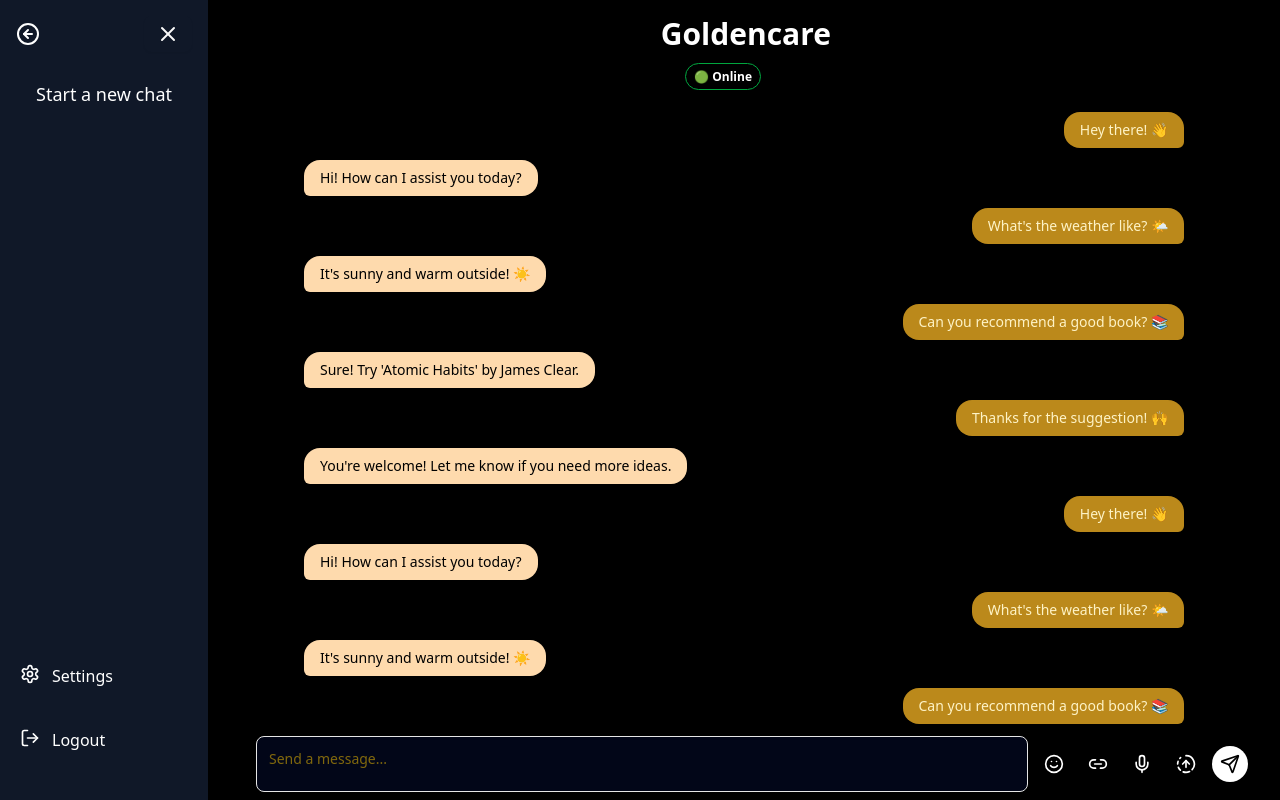
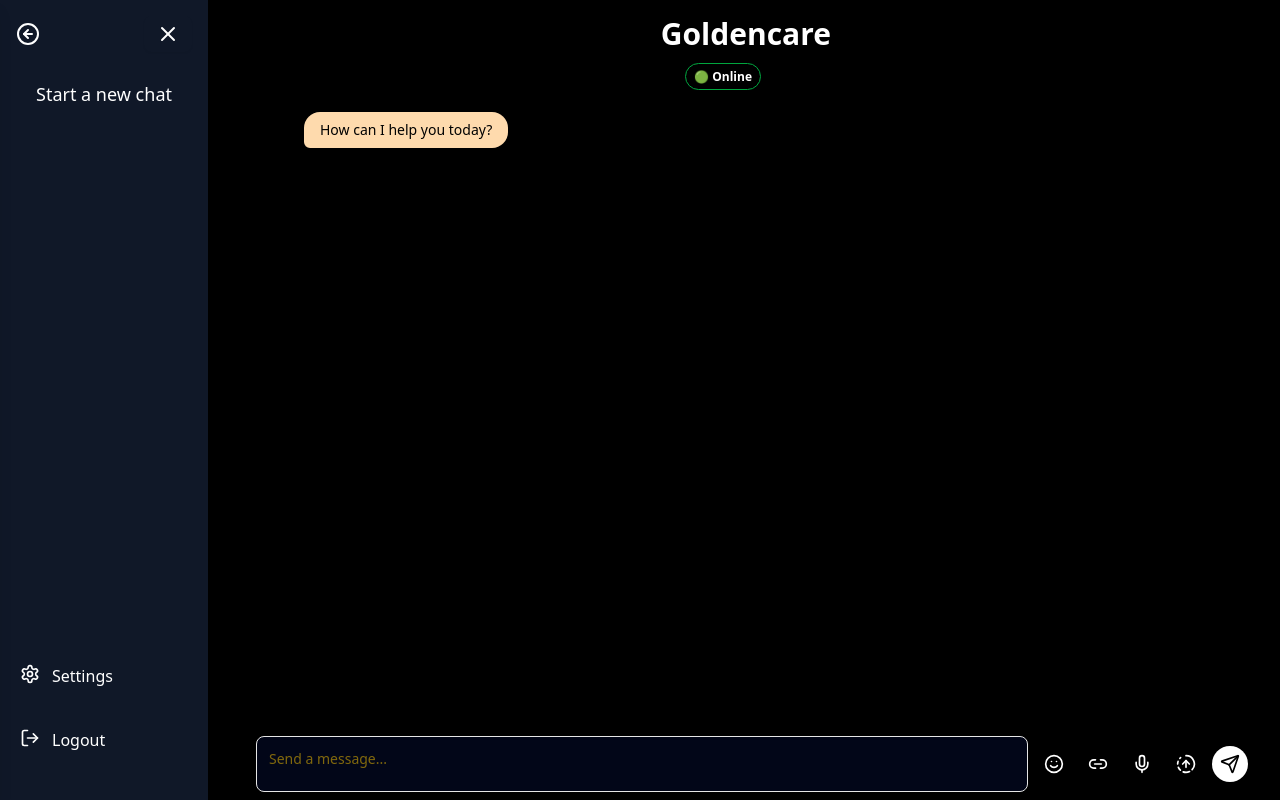
Before and after one commit to jayesh-verma-code/Project-N, a Next.js app: page /goldencare/chat in a window 1280 px wide. Built offline with nearby package versions, Linux system fonts and the light colour scheme.

Commit message:
Add redirection to button, Functionality in chatbots(Mindease,goldencare)

```diff
--- a/app/goldencare/chat/page.tsx
+++ b/app/goldencare/chat/page.tsx
@@ -1,38 +1,72 @@
 'use client';
-import { useState } from 'react';
+import { useEffect, useState } from 'react';
 import { Button } from "@/components/ui/button";
 import { CircleArrowLeft, CircleFadingArrowUp, Link2, LogOut, MenuIcon, Mic, Send, Settings, Smile, XIcon } from "lucide-react";
 import Link from 'next/link';
 
+// Define message type
 type Msg = { id: number; text: string };
 
-const chat: Msg[] = [
-    { id: 1, text: "Hey there! 👋" },
-    { id: 2, text: "Hi! How can I assist you today?" },
-    { id: 1, text: "What's the weather like? 🌤️" },
-    { id: 2, text: "It's sunny and warm outside! ☀️" },
-    { id: 1, text: "Can you recommend a good book? 📚" },
-    { id: 2, text: "Sure! Try 'Atomic Habits' by James Clear." },
-    { id: 1, text: "Thanks for the suggestion! 🙌" },
-    { id: 2, text: "You're welcome! Let me know if you need more ideas." },
-    { id: 1, text: "Hey there! 👋" },
-    { id: 2, text: "Hi! How can I assist you today?" },
-    { id: 1, text: "What's the weather like? 🌤️" },
-    { id: 2, text: "It's sunny and warm outside! ☀️" },
-    { id: 1, text: "Can you recommend a good book? 📚" },
-    { id: 2, text: "Sure! Try 'Atomic Habits' by James Clear." },
-    { id: 1, text: "Thanks for the suggestion! 🙌" },
-    { id: 2, text: "You're welcome! Let me know if you need more ideas." },
+// Predefined chat responses
+const predefinedChat: Msg[] = [
+
+    { id: 2, text: "How can I stay active and healthy?" },
+    { id: 2, text: "It's important to stay active. You can start by taking daily walks, doing stretches, or joining a fitness class!" },
+    { id: 2, text: "What are some tips for a balanced diet?" },
+    { id: 2, text: "Eat a variety of whole foods, including vegetables, fruits, lean proteins, and whole grains. Drink plenty of water and avoid processed foods." },
+    { id: 2, text: "How do I manage stress?" },
+    { id: 2, text: "Try meditation, deep breathing exercises, or yoga. Regular physical activity can also help reduce stress." },
+    { id: 2, text: "What should I do to get better sleep?" },
+    { id: 2, text: "Create a relaxing bedtime routine, avoid caffeine in the evening, and make sure your bedroom is quiet and dark." },
+    { id: 2, text: "Can you recommend ways to improve mental health?" },
+    { id: 2, text: "Consider practicing mindfulness, seeking social support, and talking to a mental health professional if needed." },
+    { id: 2, text: "How much water should I drink daily?" },
+    { id: 2, text: "The general recommendation is 8 cups (64 ounces) a day, but it depends on your body, activity level, and climate." },
+    { id: 2, text: "What are some good habits for staying healthy long-term?" },
+    { id: 2, text: "Get regular exercise, eat nutritious foods, stay hydrated, sleep well, manage stress, and avoid harmful habits like smoking or excessive drinking." },
+    { id: 2, text: "Thanks for the tips! 👏" },
+    { id: 2, text: "You're welcome! Stay healthy and feel free to ask if you need more advice!" }
 ];
-
-
 
 
 export default function GoldencareLandingPage() {
   const [sidebarOpen, setSidebarOpen] = useState(true);
   const [sidebarDrawerOpen, setSidebarDrawerOpen] = useState(false);
   const [input, setInput] = useState('');
-    const handleSend = () => { };
+  const [messages, setMessages] = useState<Msg[]>([]);
+  const [loading, setLoading] = useState(false);
+  const [responseIndex, setResponseIndex] = useState(0);
+
+  useEffect(() => {
+    setLoading(true)
+    setTimeout(() => {
+        setMessages([{ id: 2, text: "How can I help you today?" }]);  // First bot message
+        setLoading(false); // remove typing indicator
+    }, 1000);
+
+}, []);
+  const handleSend = () => {
+    if (!input.trim()) return;
+
+    const newMsg: Msg = { id: 1, text: input };
+    setMessages(prev => [...prev, newMsg]);
+    setInput('');
+    setLoading(true);
+
+    setTimeout(() => {
+      setLoading(false);
+      const nextResponse = predefinedChat[responseIndex % predefinedChat.length];
+      setMessages(prev => [...prev, nextResponse]);
+      setResponseIndex(prev => prev + 1);
+    }, 2000);
+  };
+
+  const handleKeyDown = (e: React.KeyboardEvent<HTMLTextAreaElement>) => {
+    if (e.key === 'Enter' && !e.shiftKey) {
+      e.preventDefault();
+      handleSend();
+    }
+  };
 
   return (
     <div className="flex h-screen overflow-hidden relative">
@@ -41,11 +75,38 @@
         {sidebarOpen && (
           <div className="flex flex-col h-full">
             <div className="flex justify-between items-center p-4">
-                            <Link href={"#"} className="text-xl font-bold">
-                                <CircleArrowLeft className='size-6' />
+              <Link href="#" className="text-xl font-bold">
+                <CircleArrowLeft className='size-6 text-white' />
               </Link>
               <Button onClick={() => setSidebarOpen(false)} className='bg-transparent cursor-pointer hover:bg-slate-800'>
-                                <XIcon className="size-6" />
+                <XIcon className="size-6 text-white" />
+              </Button>
+            </div>
+            <div>
+              <h1 className='text-center text-lg mt-3'>Start a new chat</h1>
+            </div>
+            <ul className="flex flex-col h-full justify-end overflow-y-auto space-y-2 px-1 pb-8">
+              <li className='flex gap-3 w-full p-4 cursor-pointer hover:bg-gray-700 rounded-md items-start text-base'>
+                <Settings className='size-5 text-white' /> Settings
+              </li>
+              <li className='flex gap-3 w-full p-4 cursor-pointer hover:bg-gray-700 rounded-md items-start text-base'>
+                <LogOut className='size-5 text-white' /> Logout
+              </li>
+            </ul>
+          </div>
+        )}
+      </div>
+
+      {/* Sidebar for mobile */}
+      <div className={`fixed top-0 left-0 h-screen w-60 bg-white/10 backdrop-blur-md text-white p-4 z-40 transform transition-transform duration-300 ease-in-out border-r border-white/20 shadow-lg ${sidebarDrawerOpen ? 'translate-x-0' : '-translate-x-full'}`}>
+        {sidebarDrawerOpen && (
+          <div className="flex flex-col h-full">
+            <div className="flex justify-between items-center p-1">
+              <Link href="#" className="text-xl font-bold">
+                <CircleArrowLeft className='size-6 text-white' />
+              </Link>
+              <Button onClick={() => setSidebarDrawerOpen(false)} className='bg-transparent hover:bg-slate-800 cursor-pointer'>
+                <XIcon className="size-6 text-white" />
               </Button>
             </div>
             <div>
@@ -63,34 +124,8 @@
         )}
       </div>
 
-            {/* Sidebar for mobile */}
-            <div className={`fixed top-0 left-0 h-screen w-60 bg-slate-900 text-white p-4 z-40 transform transition-transform duration-300 ease-in-out ${sidebarDrawerOpen ? 'translate-x-0' : '-translate-x-full'}`}>
-                {sidebarDrawerOpen && (
-                    <div className="flex flex-col h-full">
-                        <div className="flex justify-between items-center p-1">
-                            <Link href={"#"} className="text-xl font-bold">
-                                <CircleArrowLeft className='size-6' />
-                            </Link>
-                            <Button onClick={() => setSidebarDrawerOpen(false)} className='bg-transparent hover:bg-slate-800 cursor-pointer'>
-                                <XIcon className="size-6" />
-                            </Button>
-                        </div>
-                        <div>
-                            <h1 className='text-center text-lg mt-3'>Start a new chat</h1>
-                        </div>
-                        <ul className="flex flex-col h-full justify-end overflow-y-auto space-y-2 px-1 pb-8">
-                            <li className='flex gap-3 w-full p-4 cursor-pointer hover:bg-gray-700 rounded-md items-start text-base'>
-                                <Settings className='size-5' /> Settings
-                            </li>
-                            <li className='flex gap-3 w-full p-4 cursor-pointer hover:bg-gray-700 rounded-md items-start text-base'>
-                                <LogOut className='size-5' /> Logout
-                            </li>
-                        </ul>
-                    </div>
-                )}
-            </div>
       {/* Main Chat Area */}
-            <div className={`flex-1 flex-col bg-gray-100 overflow-y-auto relative cursor-default transition-all duration-300 ${sidebarOpen ? 'lg:pl-52' : ''}`}>
+      <div className={`flex-1 flex-col bg-black overflow-y-auto relative cursor-default transition-all duration-300 ${sidebarOpen ? 'lg:pl-52' : ''}`}>
         {/* Top bar */}
         <div className='bg-black p-4 text-blue-700 fixed w-full z-20'>
           {!sidebarOpen && (
@@ -115,23 +150,27 @@
             <span className={`w-16 text-xs border border-green-600 px-2 py-1 rounded-full mt-2 ${sidebarOpen ? 'ml-[3%]' : 'text-center'}`}>🟢 Online</span>
           </h1>
         </div>
+
         {/* Chat messages */}
-                <section className={`flex-1 overflow-y-auto py-28 px-2 w-full lg:px-24 scroll-smooth ${sidebarDrawerOpen ? 'opacity-30' : ''} bg-black`}>
+        <section className={`flex-1 min-h-screen overflow-y-auto py-28 px-2 w-full lg:px-24 scroll-smooth ${sidebarDrawerOpen ? 'blur-xs' : ''} bg-black`}>
           <div className="flex flex-col gap-3">
-                        {chat.map((m, idx) =>
+            {messages.map((m, idx) =>
               m.id === 1 ? (
                 <UserBubble key={idx}>{m.text}</UserBubble>
               ) : (
                 <BotBubble key={idx}>{m.text}</BotBubble>
               )
             )}
+            {loading && <LoadingBubble />}
           </div>
         </section>
+
         {/* Input area fixed at the bottom */}
         <div className={`flex items-center justify-center px-4 py-2 bg-black shadow-md fixed bottom-0 left-0 w-full lg:px-8 gap-2 z-10 ${sidebarOpen ? 'lg:pl-64' : ''} ${sidebarDrawerOpen ? 'blur-xs' : ''}`}>
           <textarea
             value={input}
             onChange={(e) => setInput(e.target.value)}
+            onKeyDown={handleKeyDown}
             placeholder="Send a message..."
             className="h-14 p-3 text-yellow-400 bg-slate-950 text-sm rounded-md shadow-sm resize-none overflow-y-auto w-[80%] outline-none border"
           />
@@ -158,7 +197,6 @@
   );
 }
 
-
 function UserBubble({ children }: { children: React.ReactNode }) {
   return (
     <div className="ml-auto flex max-w-[75%] items-end gap-2">
@@ -169,7 +207,6 @@
   );
 }
 
-
 function BotBubble({ children }: { children: React.ReactNode }) {
   return (
     <div className="mr-auto flex max-w-[75%] items-end gap-2">
@@ -179,3 +216,15 @@
     </div>
   );
 }
+
+function LoadingBubble() {
+  return (
+    <div className="mr-auto flex max-w-[75%] items-end gap-2">
+      <div className="rounded-2xl rounded-bl-sm bg-[#FEDAAD] text-black px-4 py-2 text-sm shadow flex items-center gap-1">
+        <div className="w-1 h-2 rounded-full bg-black animate-bounce [animation-delay:0s]" />
+        <div className="w-1 h-2 rounded-full bg-black animate-bounce [animation-delay:0.2s]" />
+        <div className="w-1 h-2 rounded-full bg-black animate-bounce [animation-delay:0.4s]" />
+      </div>
+    </div>
+  );
+}
--- a/app/mindease/chat/page.tsx
+++ b/app/mindease/chat/page.tsx
@@ -1,38 +1,66 @@
-'use client';
-
-import { useState } from 'react';
+'use client'
+import { useEffect, useState } from 'react';
 import { Button } from "@/components/ui/button";
 import { CircleArrowLeft, CircleFadingArrowUp, Link2, LogOut, MenuIcon, Mic, Send, Settings, Smile, XIcon } from "lucide-react";
 import Link from 'next/link';
 
+// Define message type
 type Msg = { id: number; text: string };
 
-const chat: Msg[] = [
-    { id: 1, text: "Hey there! 👋" },
-    { id: 2, text: "Hi! How can I assist you today?" },
-    { id: 1, text: "What's the weather like? 🌤️" },
-    { id: 2, text: "It's sunny and warm outside! ☀️" },
-    { id: 1, text: "Can you recommend a good book? 📚" },
-    { id: 2, text: "Sure! Try 'Atomic Habits' by James Clear." },
-    { id: 1, text: "Thanks for the suggestion! 🙌" },
-    { id: 2, text: "You're welcome! Let me know if you need more ideas." },
-    { id: 1, text: "Hey there! 👋" },
-    { id: 2, text: "Hi! How can I assist you today?" },
-    { id: 1, text: "What's the weather like? 🌤️" },
-    { id: 2, text: "It's sunny and warm outside! ☀️" },
-    { id: 1, text: "Can you recommend a good book? 📚" },
-    { id: 2, text: "Sure! Try 'Atomic Habits' by James Clear." },
-    { id: 1, text: "Thanks for the suggestion! 🙌" },
-    { id: 2, text: "You're welcome! Let me know if you need more ideas." },
-];
+// Predefined chat responses
+const predefinedChat: Msg[] = [
+    { id: 2, text: "Hey there! 👋 Welcome to your daily dose of health tips." },
+    { id: 2, text: "How are you feeling today? Remember, checking in with yourself is important." },
+    { id: 2, text: "Getting enough sleep is key to staying healthy. Aim for 7–9 hours per night. 💤" },
+    { id: 2, text: "Try to keep a consistent sleep schedule. Your body thrives on routine. 🕒" },
+    { id: 2, text: "Stay active! Even a 20-minute walk can boost your energy and mood. 🚶‍♂️💪" },
+    { id: 2, text: "Hydration matters—try to drink 6–8 glasses of water a day. 💧" },
+    { id: 2, text: "Add more fruits and veggies to your meals for essential vitamins and fiber. 🥦🍎" },
+    { id: 2, text: "Take breaks from screens and stretch regularly—it helps your body and mind. 🧘‍♀️" },
+    { id: 2, text: "Feeling stressed? Take a deep breath. Inhale for 4 seconds, hold for 4, exhale for 4. 🧠" },
+    { id: 2, text: "Mental health matters. It’s okay to ask for help or talk to someone. ❤️" },
+    { id: 2, text: "Don’t skip regular checkups—preventive care can catch issues early. 🩺" }
+  ];
+
 
 export default function MindEasePage() {
     const [sidebarOpen, setSidebarOpen] = useState(true);
     const [sidebarDrawerOpen, setSidebarDrawerOpen] = useState(false);
     const [input, setInput] = useState('');
+    const [messages, setMessages] = useState<Msg[]>([]);
+    const [loading, setLoading] = useState(false);
+    const [responseIndex, setResponseIndex] = useState(0);
+
+    useEffect(() => {
+        setLoading(true)
+        setTimeout(() => {
+            setMessages([{ id: 2, text: "How can I help you today?" }]);  // First bot message
+            setLoading(false); // remove typing indicator
+        }, 1000);
+
+    }, []);
     const handleSend = () => {
+        if (!input.trim()) return;
 
-    }
+        const newMsg: Msg = { id: 1, text: input };
+        setMessages(prev => [...prev, newMsg]);
+        setInput('');
+        setLoading(true);
+
+        setTimeout(() => {
+            setLoading(false);
+            const nextResponse = predefinedChat[responseIndex % predefinedChat.length];
+            setMessages(prev => [...prev, nextResponse]);
+            setResponseIndex(prev => prev + 1);
+        }, 2000);
+    };
+
+    const handleKeyDown = (e: React.KeyboardEvent<HTMLTextAreaElement>) => {
+        if (e.key === 'Enter' && !e.shiftKey) {
+            e.preventDefault();
+            handleSend();
+        }
+    };
     return (
         <div className="flex h-screen overflow-hidden relative ">
 
@@ -44,10 +72,10 @@
                     <div className="flex flex-col h-full">
                         <div className="flex justify-between items-center p-4">
                             <Link href={"#"} className="text-xl font-bold">
-                                <CircleArrowLeft className='size-6' />
+                                <CircleArrowLeft className='size-6 text-white' />
                             </Link>
-                            <Button  onClick={() => setSidebarOpen(false)} className='bg-transparent cursor-pointer hover:bg-slate-800'>
-                                <XIcon className="size-6" />
+                            <Button onClick={() => setSidebarOpen(false)} className='bg-transparent cursor-pointer hover:bg-slate-800'>
+                                <XIcon className="size-6 text-white" />
                             </Button>
                         </div>
                         <div>
@@ -55,10 +83,10 @@
                         </div>
                         <ul className="flex flex-col h-full justify-end overflow-y-auto space-y-2 px-1 pb-8">
                             <li className='flex  gap-3 w-full p-4 cursor-pointer hover:bg-gray-700 rounded-md items-start text-base'>
-                                <Settings className='size-5' /> Settings
+                                <Settings className='size-5 text-white' /> Settings
                             </li>
                             <li className='flex gap-3 w-full p-4 cursor-pointer hover:bg-gray-700 rounded-md items-start text-base'>
-                                <LogOut className='size-5' /> Logout
+                                <LogOut className='size-5 text-white' /> Logout
                             </li>
                         </ul>
                     </div>
@@ -66,17 +94,15 @@
             </div>
 
             {/* Sidebar for mobile */}
-            <div
-                className={`fixed top-0 left-0 h-screen w-60 bg-slate-900 text-white p-4 z-40 transform transition-transform duration-300 ease-in-out ${sidebarDrawerOpen ? 'translate-x-0' : '-translate-x-full'}`}
-            >
+            <div className={`fixed top-0 left-0 h-screen w-60 bg-white/10 backdrop-blur-md text-white p-4 z-40 transform transition-transform duration-300 ease-in-out border-r border-white/20 shadow-lg ${sidebarDrawerOpen ? 'translate-x-0' : '-translate-x-full'}`}>
                 {sidebarDrawerOpen && (
                     <div className="flex flex-col h-full ">
                         <div className="flex justify-between items-center p-1">
                             <Link href={"#"} className="text-xl font-bold">
-                                <CircleArrowLeft className='size-6' />
+                                <CircleArrowLeft className='size-6 text-white' />
                             </Link>
-                            <Button  onClick={() => setSidebarDrawerOpen(false)} className='bg-transparent hover:bg-slate-800 cursor-pointer'>
-                                <XIcon className="size-6" />
+                            <Button onClick={() => setSidebarDrawerOpen(false)} className='bg-transparent hover:bg-slate-800 cursor-pointer'>
+                                <XIcon className="size-6 text-white" />
                             </Button>
                         </div>
                         <div>
@@ -84,10 +110,10 @@
                         </div>
                         <ul className="flex flex-col h-full justify-end overflow-y-auto space-y-2 px-1 pb-8">
                             <li className='flex  gap-3 w-full p-4 cursor-pointer hover:bg-gray-700 rounded-md items-start text-base'>
-                                <Settings className='size-5' /> Settings
+                                <Settings className='size-5 text-white' /> Settings
                             </li>
                             <li className='flex gap-3 w-full p-4 cursor-pointer hover:bg-gray-700 rounded-md items-start text-base'>
-                                <LogOut className='size-5' /> Logout
+                                <LogOut className='size-5 text-white' /> Logout
                             </li>
                         </ul>
                     </div>
@@ -105,7 +131,7 @@
                             onClick={() => setSidebarOpen(true)}
                             className="absolute top-4 left-4 z-10 bg-transparent hover:bg-gray-600 cursor-pointer sm:hidden lg:block"
                         >
-                            <MenuIcon className="size-6" />
+                            <MenuIcon className="size-6 text-white" />
                         </Button>
                     )}
                     {/* Sidebar toggle botton for mobile */}
@@ -125,15 +151,16 @@
                 </div>
 
                 {/* Chat messages */}
-                <section className={`flex-1 overflow-y-auto py-28 px-2 w-full lg:px-24 scroll-smooth ${sidebarDrawerOpen ? 'opacity-30' : ''} bg-black`}>
+                <section className={`flex-1 min-h-screen overflow-y-auto py-28 px-2 w-full lg:px-24 scroll-smooth ${sidebarDrawerOpen ? 'blur-xs' : ''} bg-black`}>
                     <div className="flex flex-col gap-3">
-                        {chat.map((m, idx) =>
+                        {messages.map((m, idx) =>
                             m.id === 1 ? (
                                 <UserBubble key={idx}>{m.text}</UserBubble>
                             ) : (
                                 <BotBubble key={idx}>{m.text}</BotBubble>
                             )
                         )}
+                        {loading && <LoadingBubble />}
                     </div>
                 </section>
 
@@ -145,8 +172,9 @@
                     <textarea
                         value={input}
                         onChange={(e) => setInput(e.target.value)}
+                        onKeyDown={handleKeyDown}
                         placeholder="Send a message..."
-                        className="h-14 p-3  text-blue-400 bg-slate-950  text-sm  rounded-md shadow-sm resize-none overflow-y-auto  w-[80%] outline-none border"
+                        className="h-14 p-3 text-blue-400 bg-slate-950 text-sm rounded-md shadow-sm resize-none overflow-y-auto w-[80%] outline-none border"
                     />
                     <div className="flex items-center right-[8.5%] gap-2 ">
                         <Button size="icon" variant="ghost" className="text-white">
@@ -160,7 +188,7 @@
                         </Button>
                         <Button size="icon" variant="ghost" className="text-white">
 
-                            <CircleFadingArrowUp className='size-5'/>
+                            <CircleFadingArrowUp className='size-5' />
                         </Button>
                         <Button onClick={handleSend} size="icon" variant="ghost" className="text-black bg-white rounded-full cursor-pointer">
                             <Send className="size-5 " />
@@ -191,3 +219,15 @@
         </div>
     );
 }
+
+function LoadingBubble() {
+    return (
+        <div className="mr-auto flex max-w-[75%] items-end gap-2">
+            <div className="rounded-2xl rounded-bl-sm bg-blue-400 text-black px-4 py-2 text-sm shadow flex items-center gap-1">
+                <div className="w-1 h-2 rounded-full bg-black animate-bounce [animation-delay:0s]" />
+                <div className="w-1 h-2 rounded-full bg-black animate-bounce [animation-delay:0.2s]" />
+                <div className="w-1 h-2 rounded-full bg-black animate-bounce [animation-delay:0.4s]" />
+            </div>
+        </div>
+    );
+}
--- a/components/ChatBotServices/ServiceCard.tsx
+++ b/components/ChatBotServices/ServiceCard.tsx
@@ -150,6 +150,7 @@
     setActive(null);
   };
 
+
   // Determine if card should show active state (either hover on desktop or tap on mobile)
   const shouldShowActive = isActive || isTapped;
 
@@ -265,11 +266,12 @@
             </CardDescription>
           </CardContent>
           <CardFooter className="relative z-10">
-            <motion.button className="w-full">
+            <motion.button className="w-full" >
               <Button
                 className={`w-full bg-gradient-to-r ${service.color || buttonColor} hover:opacity-90 hover:text-black text-white border border-white/20 group overflow-hidden`}
+
               >
-                <Link  href ={service.href as Route}>
+                <Link  href ={service.href as Route} className="w-full">
                 <span className="relative z-10 hover:text-black text-white">Get Started</span>
                 </Link>
                 <motion.span
--- a/contents/chatbot-services.ts
+++ b/contents/chatbot-services.ts
@@ -29,6 +29,6 @@
       "A smart virtual veterinary assistant, delivering expert guidance on pet health, nutrition, and overall well-being—ensuring your furry companions receive the best possible care.",
     icon: "Paw", // Store icon name as a string
     color: "from-white/10 to-white/5",
-    href: "/"
+    href: "/pet-ai"
   },
 ];
```
Lines whose indentation alone changed are shown as unchanged.
